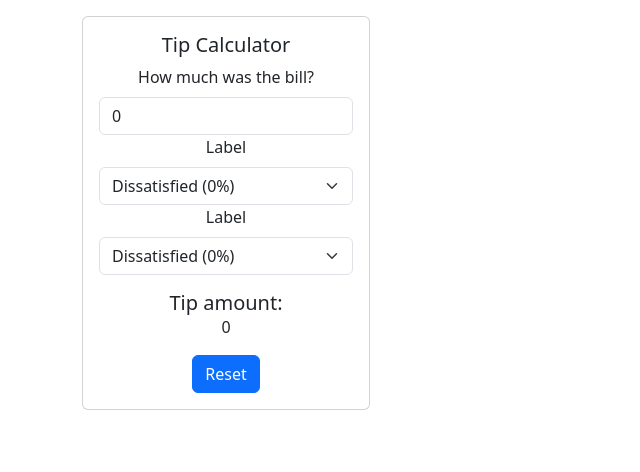
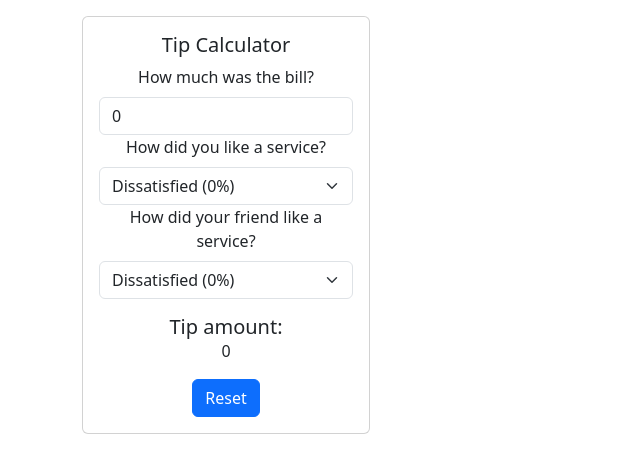
Before and after one commit to SzathmaryKriszti/tip-calculator, a React (Create React App) app: page / in a window 1280 px wide. Shown: the top 472 px of the page, without its empty margins (0-640 px from the left). Built offline with nearby package versions, Linux system fonts and the light colour scheme.

Commit message:
create a reusable select component

```diff
--- a/src/components/Tip-Calculator/Select.tsx
+++ b/src/components/Tip-Calculator/Select.tsx
@@ -1,8 +1,18 @@
-export default function Select() {
+interface SelectProps {
+    label: string;
+    percentage: number;
+    onSelect: (percentage: number) => void;
+}
+
+export default function Select({label, percentage, onSelect} : SelectProps) {
   return (
     <div>
-      <label className="form-label">Label</label>
-      <select className="form-select">
+      <label className="form-label">{label}</label>
+      <select
+          value={percentage}
+          onChange={(event) => onSelect(Number(event.target.value))}
+          className="form-select"
+      >
         <option value="0">Dissatisfied (0%)</option>
         <option value="5">It was okay (5%)</option>
         <option value="10">It was good (10%)</option>
--- a/src/components/Tip-Calculator/TipCalculator.tsx
+++ b/src/components/Tip-Calculator/TipCalculator.tsx
@@ -18,8 +18,14 @@ export default function TipCalculator() {
           <h5 className="card-title text-center">Tip Calculator</h5>
           <div className="text-center">
             <Input bill={bill} onSetBill={setBill} />
-            <Select />
-            <Select />
+            <Select
+                percentage={percentage1}
+                onSelect={setPercentage1}
+                label={'How did you like a service?'}/>
+            <Select
+                percentage={percentage2}
+                onSelect={setPercentage2}
+                label={'How did your friend like a service?'}/>
             <Output />
             <Reset />
           </div>
```
